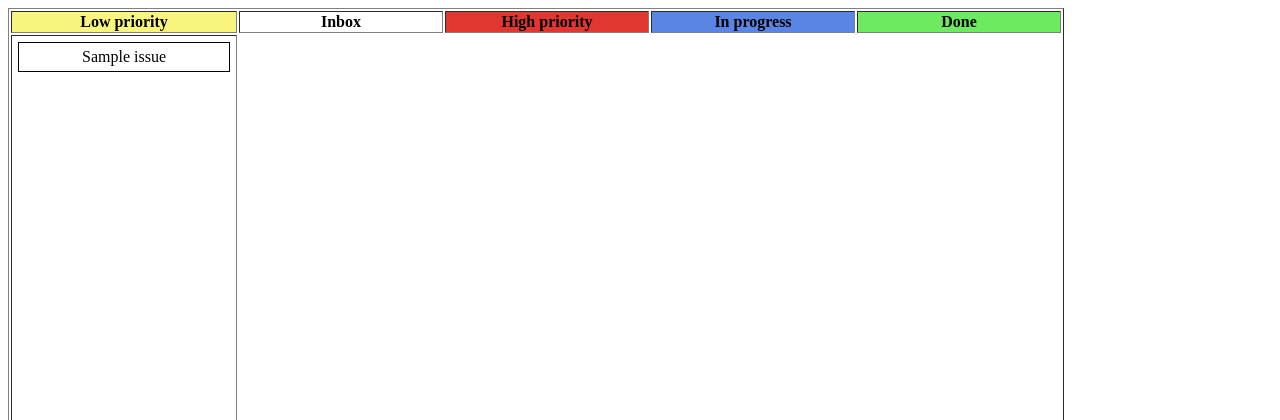
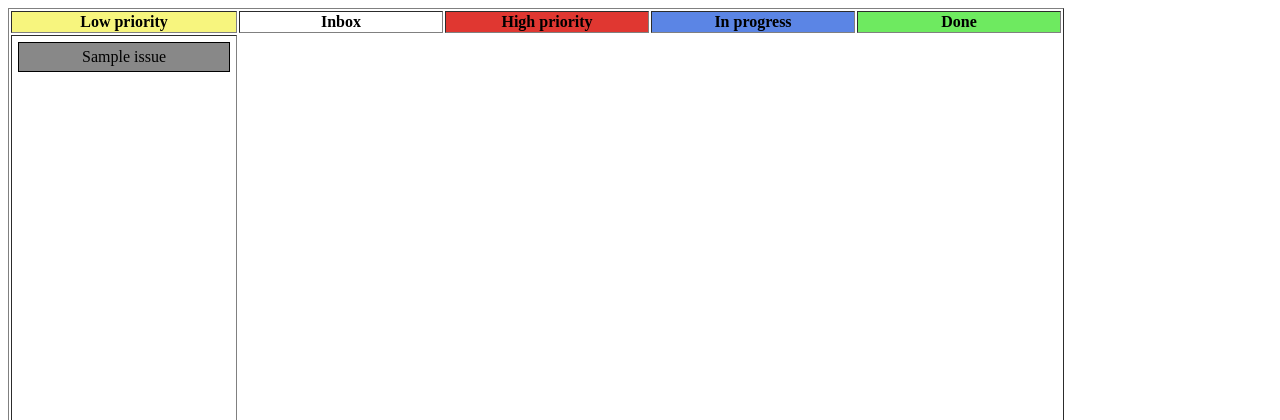
Before and after one commit to Applemann/Grello, a Flask app: template templates/index.html in a window 1280 px wide. Shown: the top 420 px of the page. Run offline with Flask 2, Linux system fonts and the light colour scheme; the template is opened without the code that fills it: most values are stand-ins (such as "Sample title", 1, 10 or a date in 2020); parts of the project's set-up code (start-up, migrations or seed data) failed here and were passed over; some libraries are stand-ins or nearby versions.

Commit message:
added colors of projects

```diff
--- a/server.py
+++ b/server.py
@@ -26,11 +26,27 @@
     return columns
 
 
-IssueFields = ('id', 'title', 'body', 'repository', 'html_url')
+PROJECTS=('erp', 'docker', 'bwt', 'backend', 'TeamZeus-Ansible', 'soap-bridge', 'teamzeus_frontend_django', 'gridhub', 'draq', 'grello')
+BACKGROUND_COLORS=('#6fd6ed', '#69e571', '#f453e7', '#f4383b', '#f7c53d', '#c95afc', '#d2f243', '#49f4b3', '#083887')
+COLORS=('#000000', '#000000', '#000000', '#000000', '#000000', '#000000', '#000000', '#000000', '#000000', '#ffffff')
+
+IssueFields = ('id', 'title', 'body', 'repository', 'html_url', 'repository_url')
 class Issue(object):
     def __init__(self, issues):
         for k, v in issues.iteritems():
             self.__dict__[k] = v
+        self.set_repository()
+        self.set_colors()
+
+    def set_repository(self):
+        self.repository = self.repository_url.split('/')[-1]
+
+    def set_colors(self):
+        for i in range(len(PROJECTS)):
+            if PROJECTS[i] == self.repository:
+                self.background_color = BACKGROUND_COLORS[i]
+                self.color = COLORS[i]
+
 
 
 def loadAllIssues():
--- a/templates/index.html
+++ b/templates/index.html
@@ -109,7 +109,7 @@
         <ul class="sortable" id='{{ name }}' >
 
        {% for issue in column %}
-       <li id="{{ issue.id }}" class="draggable"><a href='{{ issue.html_url }}'>{{ issue.title }}</a></li>
+       <li id="{{ issue.id }}" style="background-color: {{ issue.background_color }}; color: {{ issue.color }};" class="draggable"><a href='{{ issue.html_url }}'>{{ issue.title }}</a></li>
        {% endfor %}
         </ul>
     </td>
```
